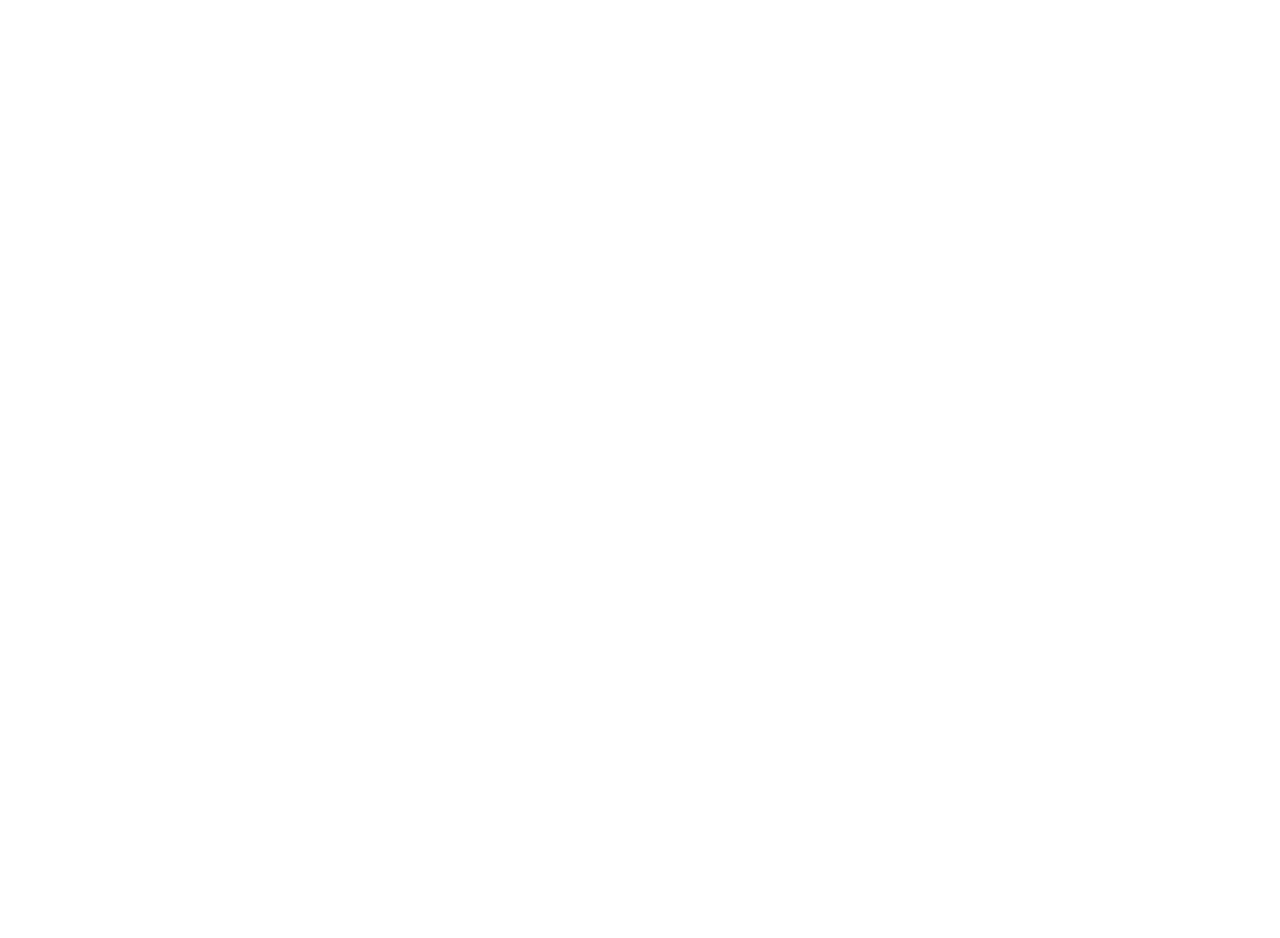
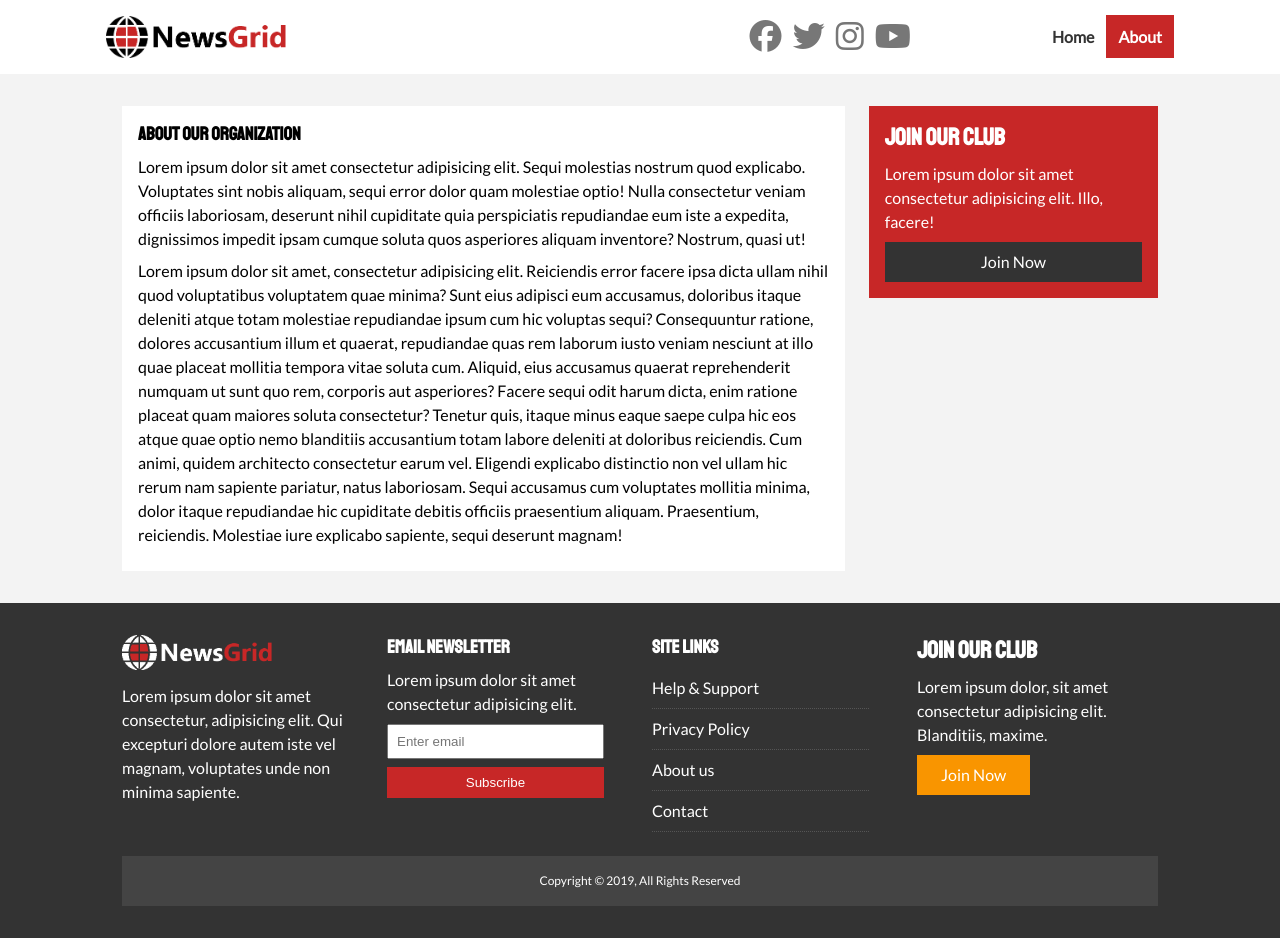
Before and after one commit to inanfatih/newsgrid, a plain HTML site: page about.html in a window 1280 px wide. Before the commit the page ends 800 px from the top, so only its background shows below. Drawn offline with Linux system fonts and the light colour scheme.

Commit message:
about page is complete

```diff
--- a/about.html
+++ b/about.html
@@ -0,0 +1,145 @@
+<!DOCTYPE html>
+<html lang="en">
+  <head>
+    <meta charset="UTF-8" />
+    <meta name="viewport" content="width=device-width, initial-scale=1.0" />
+    <link
+      href="https://fonts.googleapis.com/css2?family=Lato&family=Staatliches&display=swap"
+      rel="stylesheet"
+    />
+    <link rel="stylesheet" href="css/style.css" />
+    <link
+      rel="stylesheet"
+      media="screen and (max-width:768px)"
+      href="css/mobile.css"
+    />
+    <script
+      src="https://kit.fontawesome.com/f9d3744c66.js"
+      crossorigin="anonymous"
+    ></script>
+    <link rel="shortcut icon" type="image/x-icon" href="favicon.ico" />
+    <title>NewsGrid | About</title>
+  </head>
+  <body>
+    <nav id="main-nav">
+      <div class="container">
+        <img src="img/logo.png" alt="newsGrid" class="logo" />
+        <div class="social">
+          <a href="https://facebook.com" target="_blank"
+            ><i class="fab fa-facebook fa-2x"></i>
+          </a>
+          <a href="https://twitter.com" target="_blank"
+            ><i class="fab fa-twitter fa-2x"></i>
+          </a>
+          <a href="https://instagram.com" target="_blank"
+            ><i class="fab fa-instagram fa-2x"></i>
+          </a>
+          <a href="https://youtube.com" target="_blank"
+            ><i class="fab fa-youtube fa-2x"></i>
+          </a>
+        </div>
+        <ul>
+          <li><a href="index.html">Home</a></li>
+          <li><a href="about.html" class="current">About</a></li>
+        </ul>
+      </div>
+    </nav>
+
+    <section id="about">
+      <div class="container">
+        <div class="page-container">
+          <article class="card">
+            <h1 class="l-heading">
+              About Our Organization
+            </h1>
+            <p>
+              Lorem ipsum dolor sit amet consectetur adipisicing elit. Sequi
+              molestias nostrum quod explicabo. Voluptates sint nobis aliquam,
+              sequi error dolor quam molestiae optio! Nulla consectetur veniam
+              officiis laboriosam, deserunt nihil cupiditate quia perspiciatis
+              repudiandae eum iste a expedita, dignissimos impedit ipsam cumque
+              soluta quos asperiores aliquam inventore? Nostrum, quasi ut!
+            </p>
+            <p>
+              Lorem ipsum dolor sit amet, consectetur adipisicing elit.
+              Reiciendis error facere ipsa dicta ullam nihil quod voluptatibus
+              voluptatem quae minima? Sunt eius adipisci eum accusamus,
+              doloribus itaque deleniti atque totam molestiae repudiandae ipsum
+              cum hic voluptas sequi? Consequuntur ratione, dolores accusantium
+              illum et quaerat, repudiandae quas rem laborum iusto veniam
+              nesciunt at illo quae placeat mollitia tempora vitae soluta cum.
+              Aliquid, eius accusamus quaerat reprehenderit numquam ut sunt quo
+              rem, corporis aut asperiores? Facere sequi odit harum dicta, enim
+              ratione placeat quam maiores soluta consectetur? Tenetur quis,
+              itaque minus eaque saepe culpa hic eos atque quae optio nemo
+              blanditiis accusantium totam labore deleniti at doloribus
+              reiciendis. Cum animi, quidem architecto consectetur earum vel.
+              Eligendi explicabo distinctio non vel ullam hic rerum nam sapiente
+              pariatur, natus laboriosam. Sequi accusamus cum voluptates
+              mollitia minima, dolor itaque repudiandae hic cupiditate debitis
+              officiis praesentium aliquam. Praesentium, reiciendis. Molestiae
+              iure explicabo sapiente, sequi deserunt magnam!
+            </p>
+          </article>
+          <aside class="card bg-primary">
+            <h2>
+              Join Our Club
+            </h2>
+            <p>
+              Lorem ipsum dolor sit amet consectetur adipisicing elit. Illo,
+              facere!
+            </p>
+            <a href="" class="btn btn-dark btn-block">Join Now</a>
+          </aside>
+        </div>
+      </div>
+    </section>
+
+    <!-- Footer -->
+    <footer id="main-footer" class="py-2">
+      <div class="container footer-container">
+        <div>
+          <img src="img/logo_light.png" alt="NewsGrid" />
+          <p>
+            Lorem ipsum dolor sit amet consectetur, adipisicing elit. Qui
+            excepturi dolore autem iste vel magnam, voluptates unde non minima
+            sapiente.
+          </p>
+        </div>
+        <div>
+          <h3>
+            Email Newsletter
+          </h3>
+          <p>
+            Lorem ipsum dolor sit amet consectetur adipisicing elit.
+          </p>
+          <form>
+            <input type="email" placeholder="Enter email" />
+            <input type="submit" value="Subscribe" class="btn btn-primary" />
+          </form>
+        </div>
+        <div>
+          <h3>Site Links</h3>
+          <ul class="list">
+            <li><a href="#">Help & Support</a></li>
+            <li><a href="#">Privacy Policy</a></li>
+            <li><a href="#">About us</a></li>
+            <li><a href="#">Contact</a></li>
+          </ul>
+        </div>
+        <div>
+          <h2>Join Our Club</h2>
+          <p>
+            Lorem ipsum dolor, sit amet consectetur adipisicing elit.
+            Blanditiis, maxime.
+          </p>
+          <a href="#" class="btn btn-secondary">Join Now</a>
+        </div>
+
+        <div>
+          <p>Copyright &copy; 2019, All Rights Reserved</p>
+        </div>
+      </div>
+    </footer>
+  </body>
+</html>
--- a/css/style.css
+++ b/css/style.css
@@ -168,6 +168,18 @@ h6 {
 .list li a:hover {
   color: var(--primary-color) !important;
 }
+/* Inner page container */
+.page-container {
+  display: grid;
+  grid-template-columns: 5fr 2fr;
+  margin: 2rem 0;
+  grid-gap: 1.5rem;
+}
+
+.page-container > *:first-child {
+  grid-row: 1 / span 3;
+}
+
 /* Navigation */
 #main-nav {
   background: #fff;
```
Also changed, not shown: article.html (+145 -0 lines).
